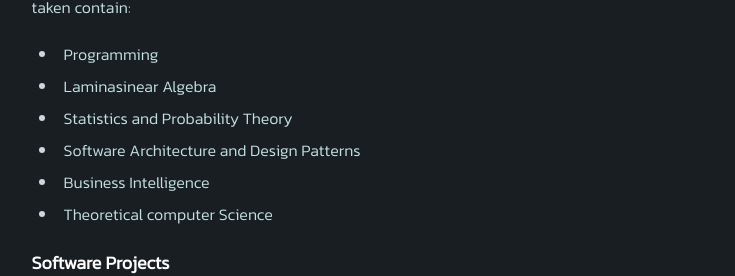
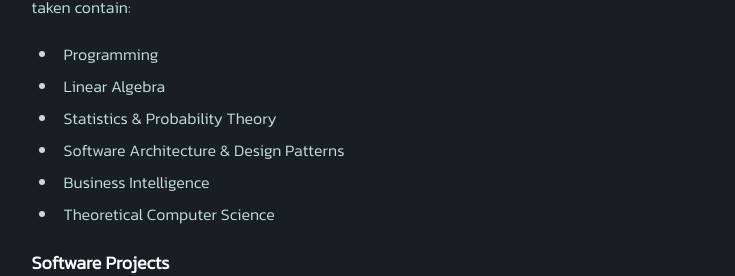
Before and after one commit to s0h311/soheilnazari.de, a Next.js app: page /work in a window 1280 px wide. Shown: the part 485-761 px from the top of the page, without its empty margins (272-1007 px from the left). Built offline with nearby package versions, Linux system fonts and the light colour scheme.

Commit message:
typo and other fixes

```diff
--- a/components/SideMenu.tsx
+++ b/components/SideMenu.tsx
@@ -21,6 +21,7 @@ export default function SideMenu({ onClose }: SideMenuProps) {
           className="border rounded-3xl p-3 w-2/5 text-center"
           key={menu.id}
           href={menu.route}
+          onClick={() => onClose()}
         >
           {menu.title}
         </Link>
--- a/content/work.mdx
+++ b/content/work.mdx
@@ -12,11 +12,11 @@ Currently in my penultimate year majoring in [_Wirtchaftsinformatik_](https://en
 Courses I have successfully taken contain:
 
 - Programming
-- Laminasinear Algebra
-- Statistics and Probability Theory
-- Software Architecture and Design Patterns
+- Linear Algebra
+- Statistics & Probability Theory
+- Software Architecture & Design Patterns
 - Business Intelligence
-- Theoretical computer Science
+- Theoretical Computer Science
 
 ### Software Projects
 
```
